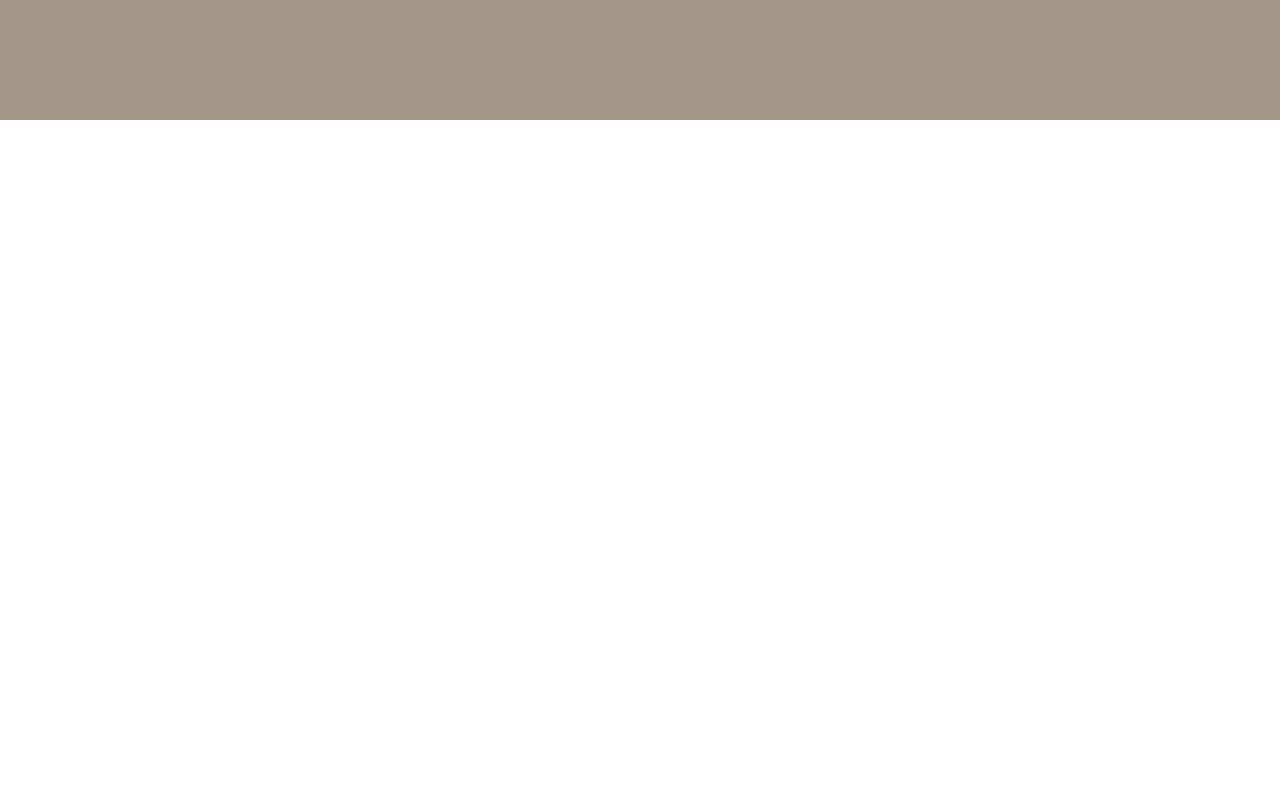
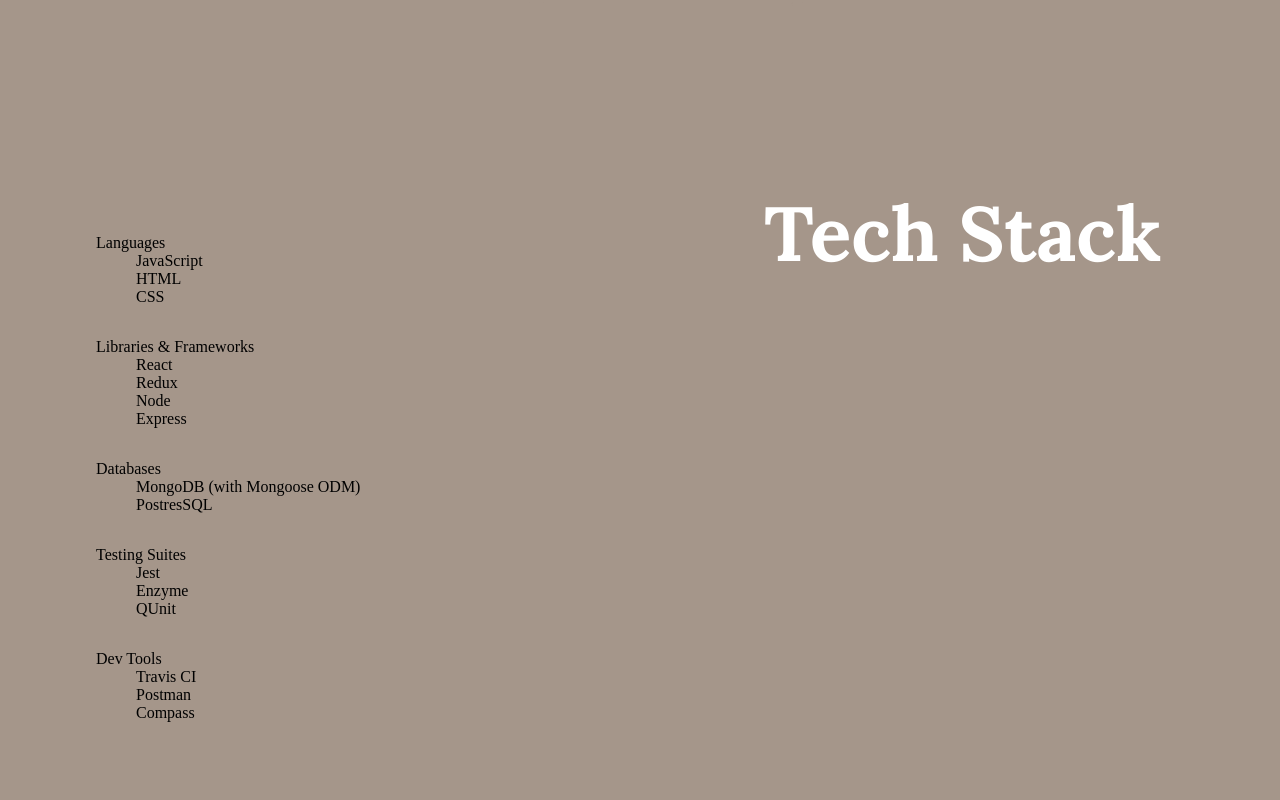
Before and after one commit to DannieSchu/portfolio, a React app: page / in a window 1280 px wide. Shown: the part 2280-3080 px from the top of the page. Built offline with nearby package versions, Linux system fonts and the light colour scheme.

Commit message:
create Tech component

```diff
--- a/src/components/About/AboutContainer.jsx
+++ b/src/components/About/AboutContainer.jsx
@@ -2,11 +2,13 @@
 import About from './About';
 import Strengths from './Strengths';
 import styles from './AboutContainer.css';
+import Tech from './Tech';
 
 const AboutContainer = () => (
   <section id="AboutContainer" className={styles.AboutContainer}>
     <About />
     <Strengths />
+    <Tech />
   </section>
 );
 
--- /dev/null
+++ b/src/components/About/Tech.css
@@ -0,0 +1,9 @@
+.Tech {
+  margin-left: 6rem;
+  height: 100vh;
+
+  section {
+    display: flex;
+    flex-flow: column wrap;
+  }
+}
--- /dev/null
+++ b/src/components/About/Tech.jsx
@@ -0,0 +1,20 @@
+import React from 'react';
+import TechItem from './TechItem';
+import { techArr } from './techArr';
+import styles from './Tech.css';
+import typeStyle from '../../styles/type.css';
+
+const Tech = () => {
+  const techElements = techArr.map(element => <TechItem key={element.title} {...element} />);
+
+  return (
+    <section className={styles.Tech}>
+      <h2 className={typeStyle.pageHeading}>Tech Stack</h2>
+      <section>
+        {techElements}
+      </section>
+    </section>
+  );
+};
+
+export default Tech;
```
